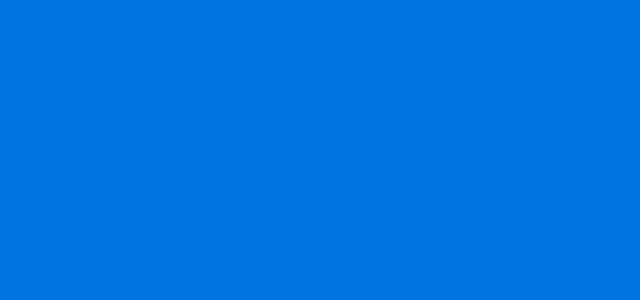
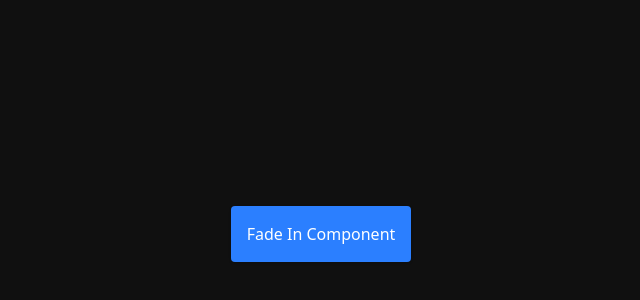
Before and after one commit to Tamalckb531/Learning-Motion, a Next.js app in the folder demos/: page / in a window 1280 px wide. Shown: the part 166-466 px from the top of the page, without its empty margins (319-959 px from the left). Built offline with nearby package versions, Linux system fonts and the light colour scheme.

Commit message:
Variants -> add fade in component

```diff
--- a/demos/src/app/page.tsx
+++ b/demos/src/app/page.tsx
@@ -1,21 +1,17 @@
-import AnimatedBg from "@/projects/keyframes/AnimatedBg";
-import BouncingBall from "@/projects/keyframes/BouncingBall";
-import ColorChangeSqr from "@/projects/keyframes/ColorChangeSqr";
-import PulsatingBtn from "@/projects/keyframes/PulsatingBtn";
-import SlidingText from "@/projects/keyframes/SlidingText";
-import WaveEffect from "@/projects/keyframes/WaveEffect";
-import ZigZagAnim from "@/projects/keyframes/ZigZagAnim";
+import DynamicList from "@/projects/variants/DynamicList";
+import FadeInComp from "@/projects/variants/FadeInComp";
+import SlidingMenu from "@/projects/variants/SlidingMenu";
+import ToggleSwitch from "@/projects/variants/ToggleSwitch";
+import Tooltip from "@/projects/variants/Tooltip";
 
 export default function Home() {
   return (
     <div className="">
-      <AnimatedBg />
-      {/* <BouncingBall /> */}
-      {/* <ColorChangeSqr /> */}
-      {/* <PulsatingBtn /> */}
-      {/* <SlidingText /> */}
-      {/* <WaveEffect /> */}
-      {/* <ZigZagAnim /> */}
+      <FadeInComp />
+      {/* <SlidingMenu /> */}
+      {/* <Tooltip /> */}
+      {/* <ToggleSwitch /> */}
+      {/* <DynamicList /> */}
     </div>
   );
 }
--- /dev/null
+++ b/demos/src/projects/variants/DynamicList.tsx
@@ -0,0 +1,7 @@
+import React from "react";
+
+const DynamicList = () => {
+  return <div>DynamicList</div>;
+};
+
+export default DynamicList;
--- /dev/null
+++ b/demos/src/projects/variants/FadeInComp.tsx
@@ -0,0 +1,23 @@
+import React from "react";
+import * as motion from "motion/react-client";
+
+const fadeInVariants = {
+  hidden: { opacity: 0 },
+  visible: { opacity: 1 },
+};
+
+const FadeInComp = () => {
+  return (
+    <motion.div
+      variants={fadeInVariants}
+      initial="hidden"
+      animate="visible"
+      transition={{ duration: 0.5 }}
+      className=" bg-blue-500 p-4 rounded shadow"
+    >
+      <h2 className=" text-white">Fade In Component</h2>
+    </motion.div>
+  );
+};
+
+export default FadeInComp;
--- /dev/null
+++ b/demos/src/projects/variants/SlidingMenu.tsx
@@ -0,0 +1,7 @@
+import React from "react";
+
+const SlidingMenu = () => {
+  return <div>SlidingMenu</div>;
+};
+
+export default SlidingMenu;
--- /dev/null
+++ b/demos/src/projects/variants/ToggleSwitch.tsx
@@ -0,0 +1,7 @@
+import React from "react";
+
+const ToggleSwitch = () => {
+  return <div>ToggleSwitch</div>;
+};
+
+export default ToggleSwitch;
--- /dev/null
+++ b/demos/src/projects/variants/Tooltip.tsx
@@ -0,0 +1,7 @@
+import React from "react";
+
+const Tooltip = () => {
+  return <div>Tooltip</div>;
+};
+
+export default Tooltip;
```
